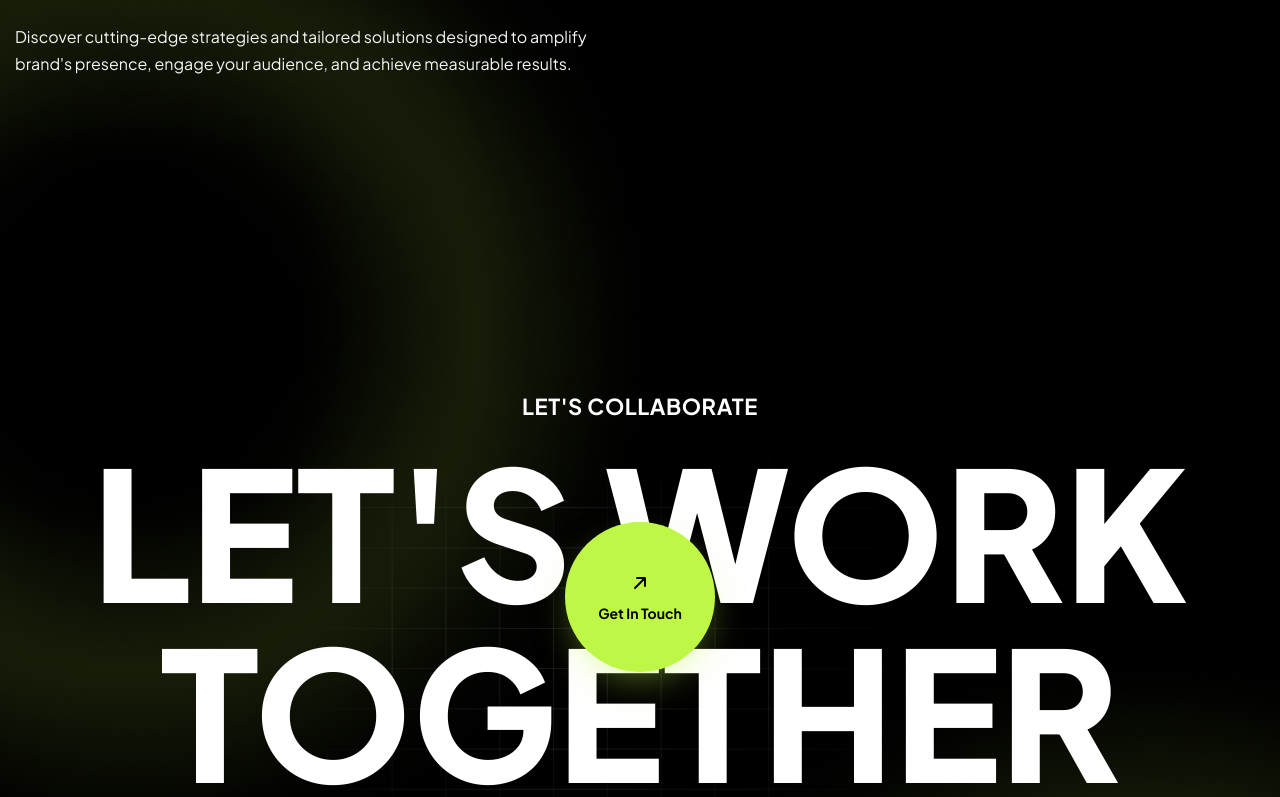
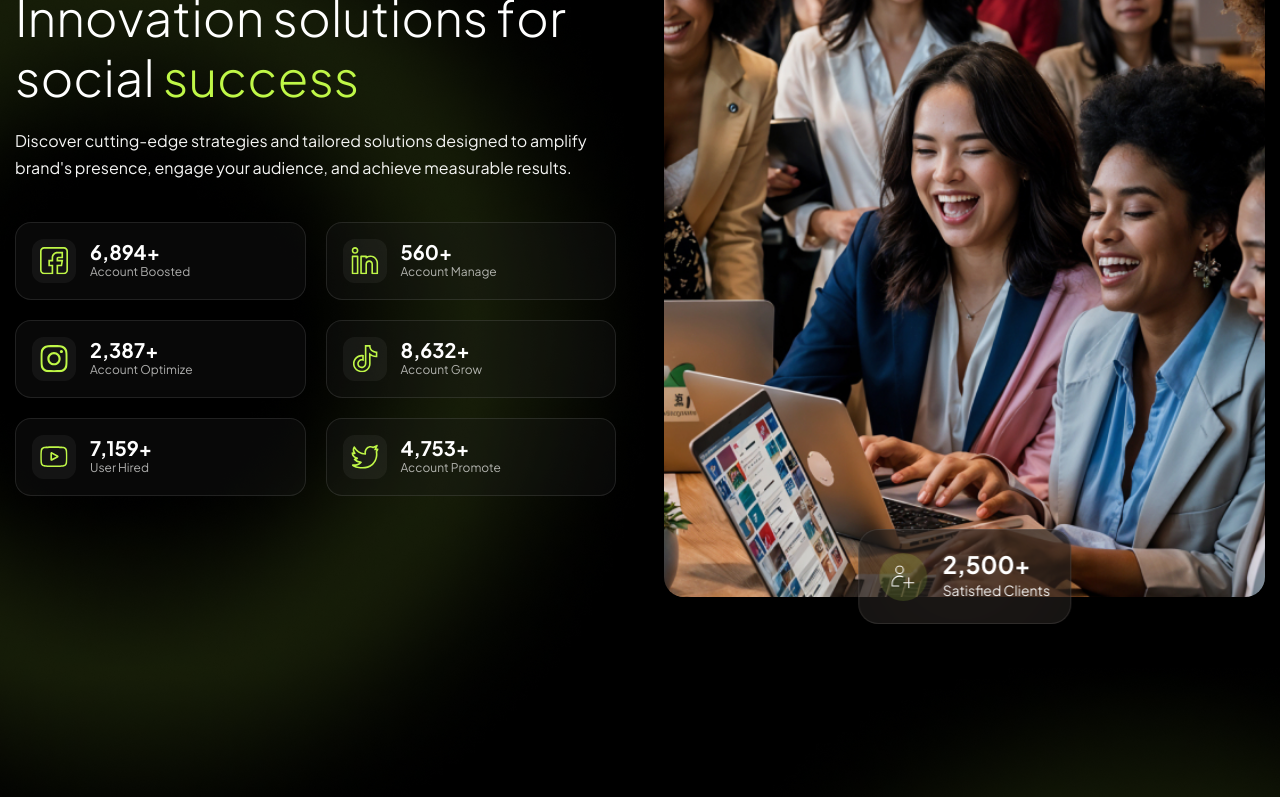
Before and after one commit to Jisap/vite-truesocial2, a React (Vite) app: page /about in a window 1280 px wide. Shown: the part 6494-7291 px from the top of the page. Built offline with nearby package versions, Linux system fonts and the light colour scheme.

Commit message:
feat: add OurSolution section component with stats grid and visual branding elements

```diff
--- a/src/components/sections/about/OurSolution.jsx
+++ b/src/components/sections/about/OurSolution.jsx
@@ -2,13 +2,15 @@ import Counter from "../../ui/Counter"
 import Reveal from "../../ui/Reveal"
 import RevealImage from "../../ui/RevealImage"
 import SectionTitle from "../../ui/SectionTitle"
-// import SatisfiedClientsBadge from "../../../data/solution"
+import { solutionStats } from "@/data/solution"
+import SatisfiedClientsBadge from "../../../components/ui/SatisfiedClientsBadge"
+
 
 
 const OurSolution = () => {
   return (
     <>
-      <section className="py20 lg:py-[100px]">
+      <section className="py-20 lg:py-[100px]">
         <div className="container-custom">
           <div className="grid items-center gap-12 lg:grid-cols-2">
             <div>
@@ -19,6 +21,45 @@ const OurSolution = () => {
                 description="Discover cutting-edge strategies and tailored solutions designed to amplify brand's presence,
                 engage your audience, and achieve measurable results."
               />
+
+              <div className="mt-8 grid grid-cols-2 gap-4 sm:gap-5">
+                {solutionStats.map((star, i) => (
+                  <Reveal
+                    key={star.label}
+                    delay={i * 0.1}
+                    className="flex items-center gap-3.5 rounded-[16px] border border-divider bg-secondary/30 p-3.5 sm:p-4 transition-colors duration-300 hover:border-accent/40"
+                  >
+                    <div className="flex h-11 w-11 shrink-0 items-center justify-center rounded-xl bg-white/5 p-2">
+                      <img src={star.icon} alt={star.label} className="h-full w-full object-contain" />
+                    </div>
+
+                    <div className="flex flex-col min-w-0">
+                      <h3 className="text-lg font-bold text-primary sm:text-xl">
+                        <Counter
+                          end={star.end}
+                          suffix={star.suffix}
+                        />
+                      </h3>
+
+                      <p className="mb-0 text-xs text-body/70 leading-snug">
+                        {star.label}
+                      </p>
+                    </div>
+                  </Reveal>
+                ))}
+              </div>
+            </div>
+
+            <div className="relative">
+              <RevealImage
+                src="/images/our-soultion-image.jpg"
+                alt=""
+                className="image-shine aspect-4/5 w-full rounded-[20px]"
+              />
+
+              <div className="absolute -bottom-6 left-1/2 -translate-x-1/2">
+                <SatisfiedClientsBadge className="rounded-[20px]" />
+              </div>
             </div>
           </div>
         </div>
```
